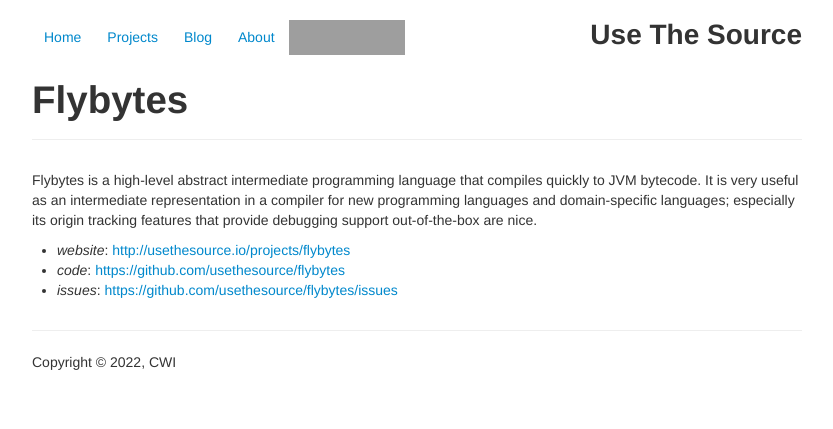
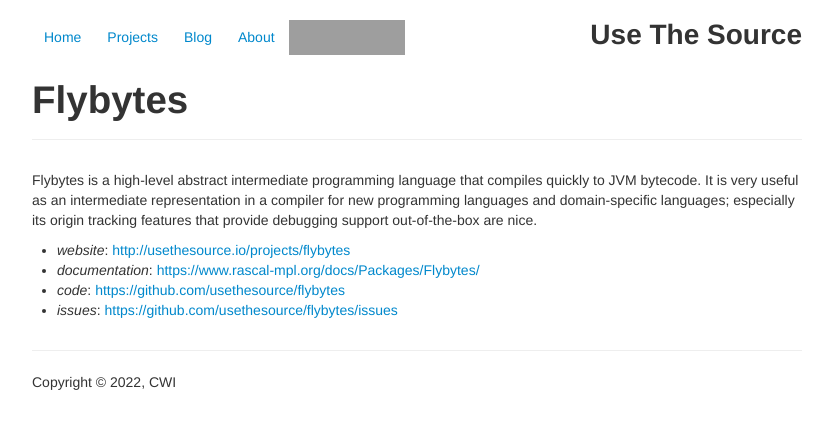
Before and after one commit to usethesource/usethesource.github.io, a Jekyll site: the page built from projects/flybytes/index.md, in a window 1280 px wide, cut to the strip 0-429 px from the top of the page. Shown: the whole strip, without its empty margins (223-1056 px from the left). Built offline with Jekyll 4.4.1, drawn with Linux system fonts in a browser that asks for light colours; grey boxes are pictures that could not be loaded.

Commit message:
Update index.md

```diff
--- a/projects/flybytes/index.md
+++ b/projects/flybytes/index.md
@@ -9,5 +9,6 @@
 languages; especially its origin tracking features that provide debugging support out-of-the-box are nice.
 
 * *website*: <http://usethesource.io/projects/flybytes>
+* *documentation*: <https://www.rascal-mpl.org/docs/Packages/Flybytes/>
 * *code*: <https://github.com/usethesource/flybytes>
 * *issues*: <https://github.com/usethesource/flybytes/issues>
```
